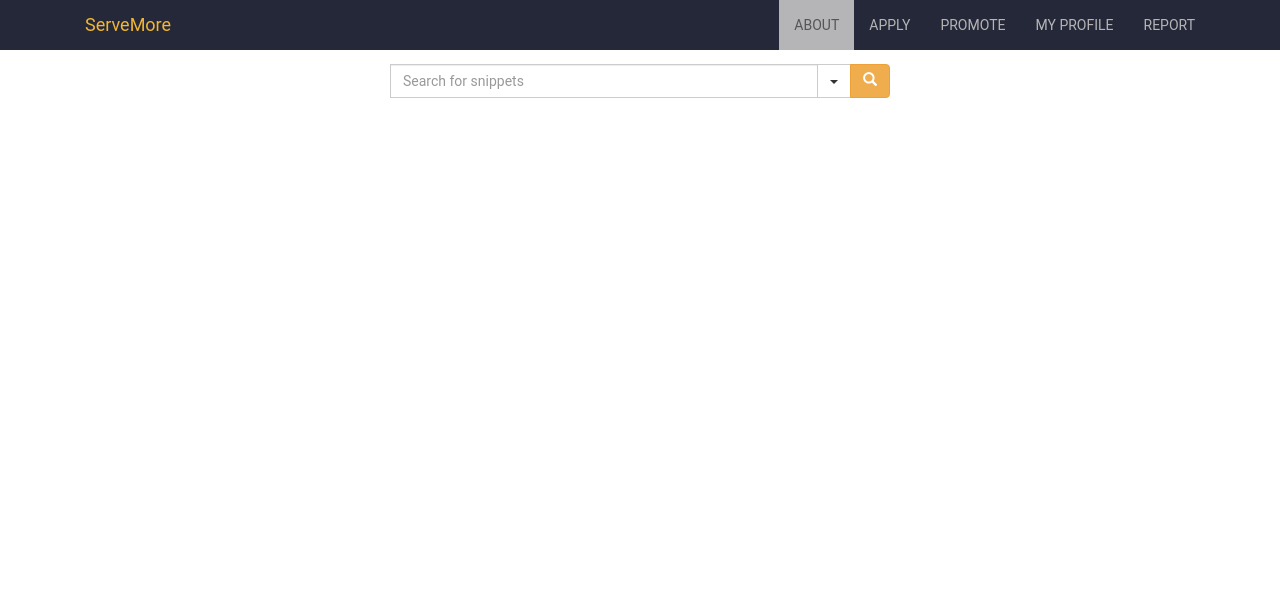
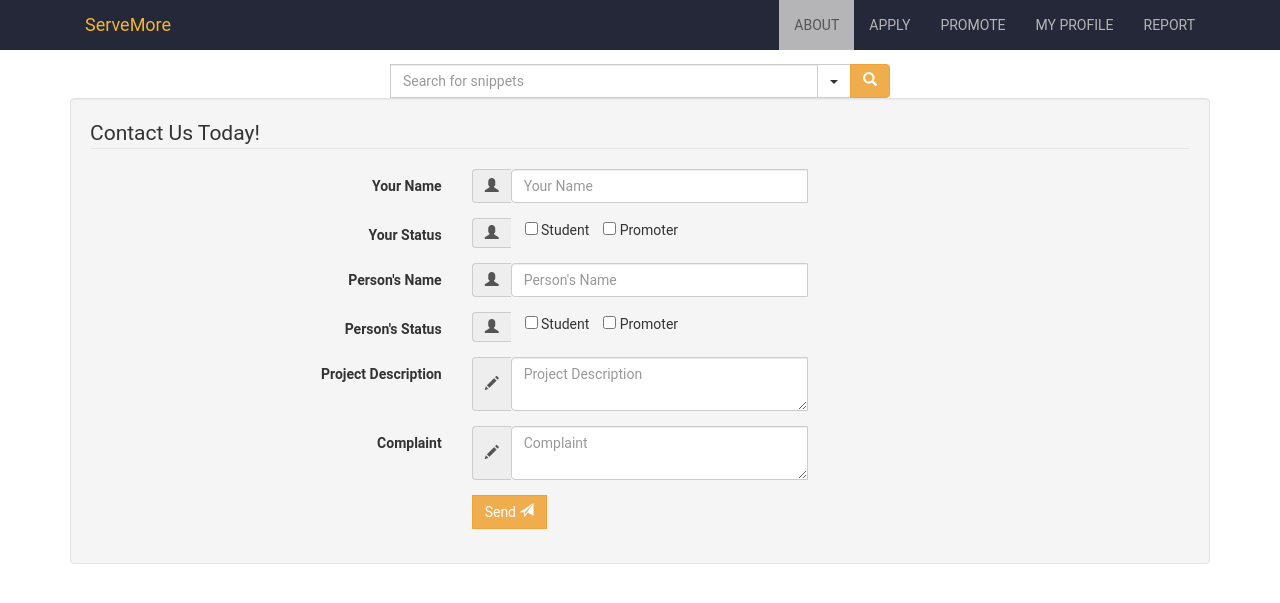
Before and after one commit to NoahWessel/serveMore, a PHP site: page /report.html in a window 1280 px wide. Shown: the top 603 px of the page. Run offline with PHP 8.4, Linux system fonts and the light colour scheme; some libraries are stand-ins or nearby versions.

Commit message:
Added Report Form

```diff
--- a/css/styles.css
+++ b/css/styles.css
@@ -483,3 +483,9 @@ span.tags {
     margin-left: -10px;
     z-index: 10;
 }
+
+
+/* #########################################
+   #              REPORT FORM              #
+   ######################################### */
+#success_message{ display: none;}
--- a/index.html
+++ b/index.html
@@ -136,11 +136,6 @@
                             	</div>
 				    			<input id="login_username" class="form-control" type="text" placeholder="Username (type ERROR for error effect)" required>
 				    			<input id="login_password" class="form-control" type="password" placeholder="Password" required>
-                            	<div class="checkbox">
-                                	<label>
-                                    	<input type="checkbox"> Remember me
-                                	</label>
-                            	</div>
         		    		</div>
 				        	<div class="modal-footer">
                             	<div>
--- a/report.html
+++ b/report.html
@@ -91,6 +91,96 @@
 
 		</div>
 
+	<!-- REPORT FORM -->
+	    <div class="container">
+	    	<form class="well form-horizontal" action=" " method="post"  id="contact_form">
+				<fieldset>
+
+				<!-- Form Name -->
+				<legend>Contact Us Today!</legend>
+
+				<!-- Text input-->
+				<div class="form-group">
+	  				<label class="col-md-4 control-label">Your Name</label>
+	  				<div class="col-md-4 inputGroupContainer">
+	  					<div class="input-group">
+	  						<span class="input-group-addon"><i class="glyphicon glyphicon-user"></i></span>
+	  						<input  name="first_name" placeholder="Your Name" class="form-control"  type="text">
+	    				</div>
+	  				</div>
+				</div>
+
+				<!-- Check Box-->
+				<div class="form-group">
+	  				<label class="col-md-4 control-label" >Your Status</label>
+	    			<div class="col-md-4 inputGroupContainer">
+	    				<div class="input-group">
+	  						<span class="input-group-addon"><i class="glyphicon glyphicon-user"></i></span> &nbsp;&nbsp;&nbsp;
+	  						<input type="checkbox" name="status"> Student &nbsp;&nbsp;
+							<input type="checkbox" name="status"> Promoter
+	    				</div>
+	  				</div>
+				</div>
+
+				<!-- Text input-->
+				<div class="form-group">
+	  				<label class="col-md-4 control-label" >Person's Name</label>
+	    			<div class="col-md-4 inputGroupContainer">
+	    				<div class="input-group">
+	  						<span class="input-group-addon"><i class="glyphicon glyphicon-user"></i></span>
+	  						<input name="last_name" placeholder="Person's Name" class="form-control"  type="text">
+	    				</div>
+	  				</div>
+				</div>
+
+				<!-- Check Box-->
+				<div class="form-group">
+	  				<label class="col-md-4 control-label" >Person's Status</label>
+	    			<div class="col-md-4 inputGroupContainer">
+	    				<div class="input-group">
+	  						<span class="input-group-addon"><i class="glyphicon glyphicon-user"></i></span> &nbsp;&nbsp;&nbsp;
+	  						<input type="checkbox" name="status"> Student &nbsp;&nbsp;
+							<input type="checkbox" name="status"> Promoter
+	    				</div>
+	  				</div>
+				</div>
+
+				<!-- Text area -->
+				<div class="form-group">
+	  				<label class="col-md-4 control-label">Project Description</label>
+	    			<div class="col-md-4 inputGroupContainer">
+	    				<div class="input-group">
+	        				<span class="input-group-addon"><i class="glyphicon glyphicon-pencil"></i></span>
+	        				<textarea class="form-control" name="comment" placeholder="Project Description"></textarea>
+	  					</div>
+	  				</div>
+
+				</div><!-- Text area -->
+				<div class="form-group">
+	  				<label class="col-md-4 control-label">Complaint</label>
+	    			<div class="col-md-4 inputGroupContainer">
+	    				<div class="input-group">
+	        				<span class="input-group-addon"><i class="glyphicon glyphicon-pencil"></i></span>
+	        				<textarea class="form-control" name="comment" placeholder="Complaint"></textarea>
+	  					</div>
+	  				</div>
+				</div>
+
+				<!-- Success message -->
+				<div class="alert alert-success" role="alert" id="success_message">Success <i class="glyphicon glyphicon-thumbs-up"></i> Thanks for contacting us, we will get back to you shortly.</div>
+
+				<!-- Button -->
+				<div class="form-group">
+	  				<label class="col-md-4 control-label"></label>
+	  				<div class="col-md-4">
+	    				<button type="submit" class="btn btn-warning" >Send <span class="glyphicon glyphicon-send"></span></button>
+	  				</div>
+				</div>
+
+				</fieldset>
+			</form>
+		</div>
+
 <!-- jQuery (necessary for Bootstrap's JavaScript plugins) -->
 	<script src="https://ajax.googleapis.com/ajax/libs/jquery/1.11.3/jquery.min.js"></script>
 <!-- Include all compiled plugins (below), or include individual files as needed -->
```
Also changed, not shown: js/scripts.js (+64 -1 lines).
